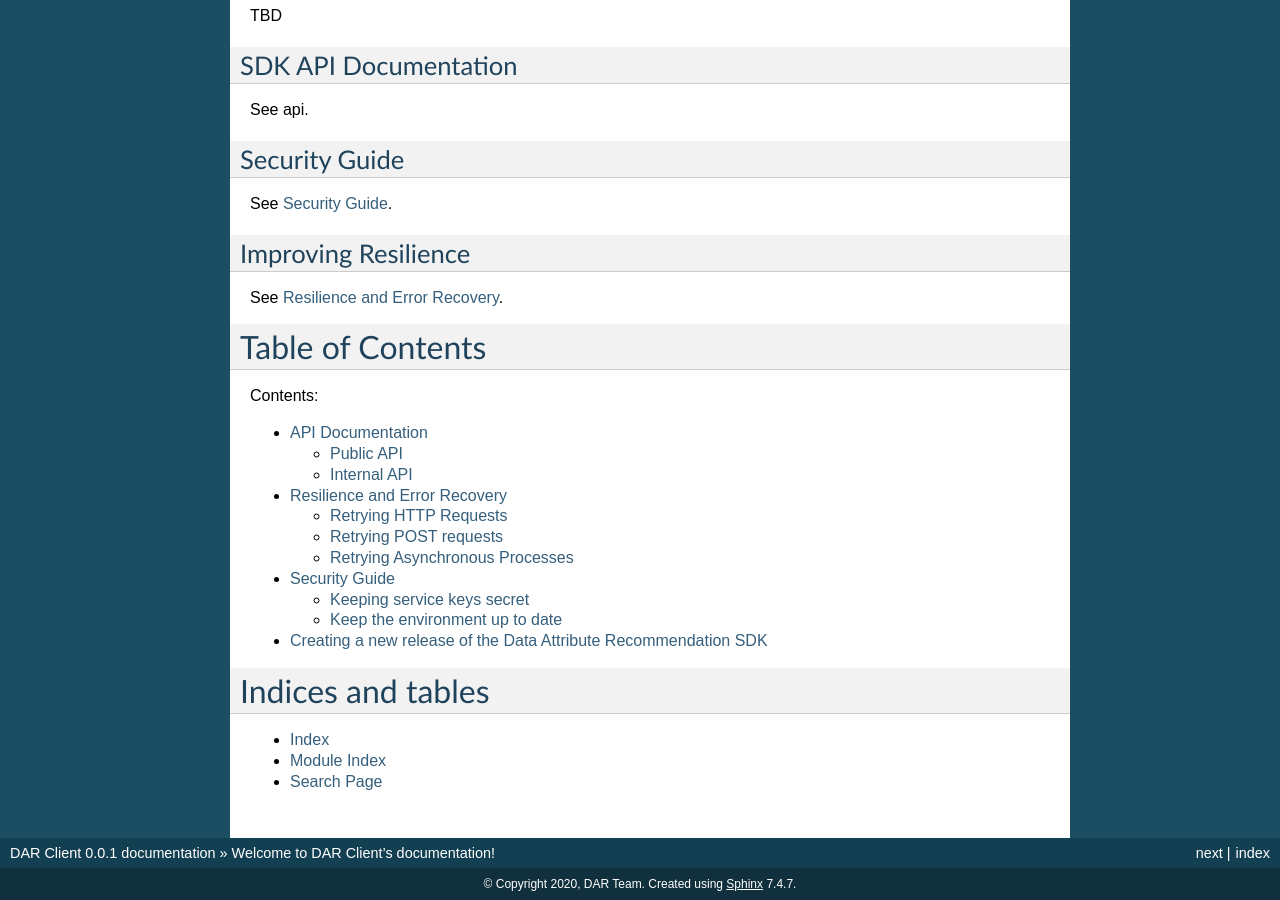
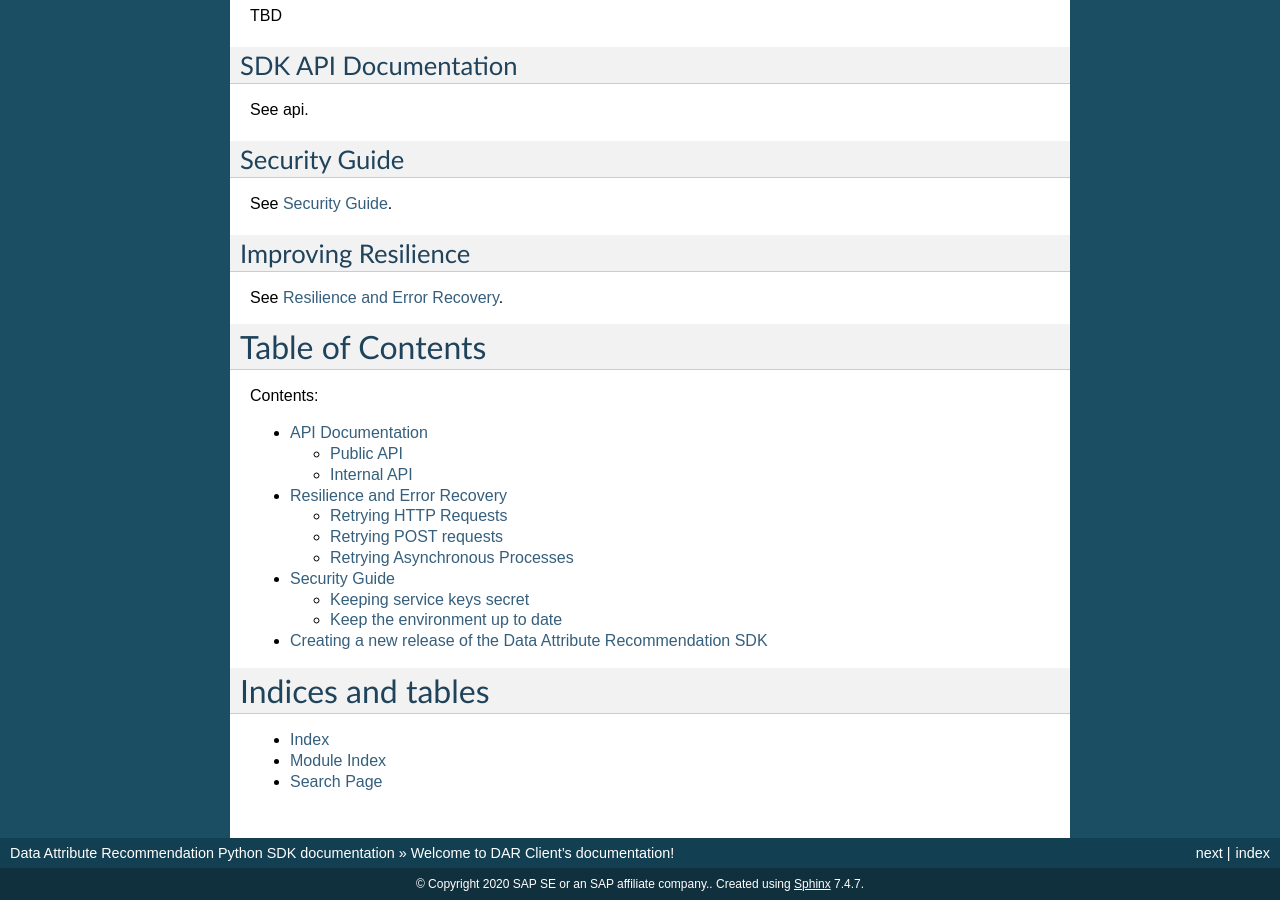
Before and after one commit to SAP/data-attribute-recommendation-python-sdk, a Sphinx documentation site: the page built from docs/source/index.rst, in a window 1280 px wide and 900 px high, scrolled down 6025 px. Built offline with Sphinx 7.4.7, drawn with Linux system fonts in a browser that asks for light colours; some of the changed text lies outside the part shown.

Commit message:
Documentation: Update project name and copyright

```diff
--- a/docs/source/conf.py
+++ b/docs/source/conf.py
@@ -17,12 +17,15 @@ sys.path.insert(0, os.path.abspath("../.."))
 
 # -- Project information -----------------------------------------------------
 
-project = "DAR Client"
-copyright = "2020, DAR Team"
-author = "DAR Team"
+project = "Data Attribute Recommendation Python SDK"
+copyright = "2020 SAP SE or an SAP affiliate company."
+author = "Data Attribute Recommendation team"
 
 # The full version, including alpha/beta/rc tags
-release = "0.0.1"
+# We cannot update this automatically here; but
+# readthedocs.io will maintain the versions based on
+# the git hook
+# release = "0.0.1"
 
 # -- General configuration ---------------------------------------------------
 
```
